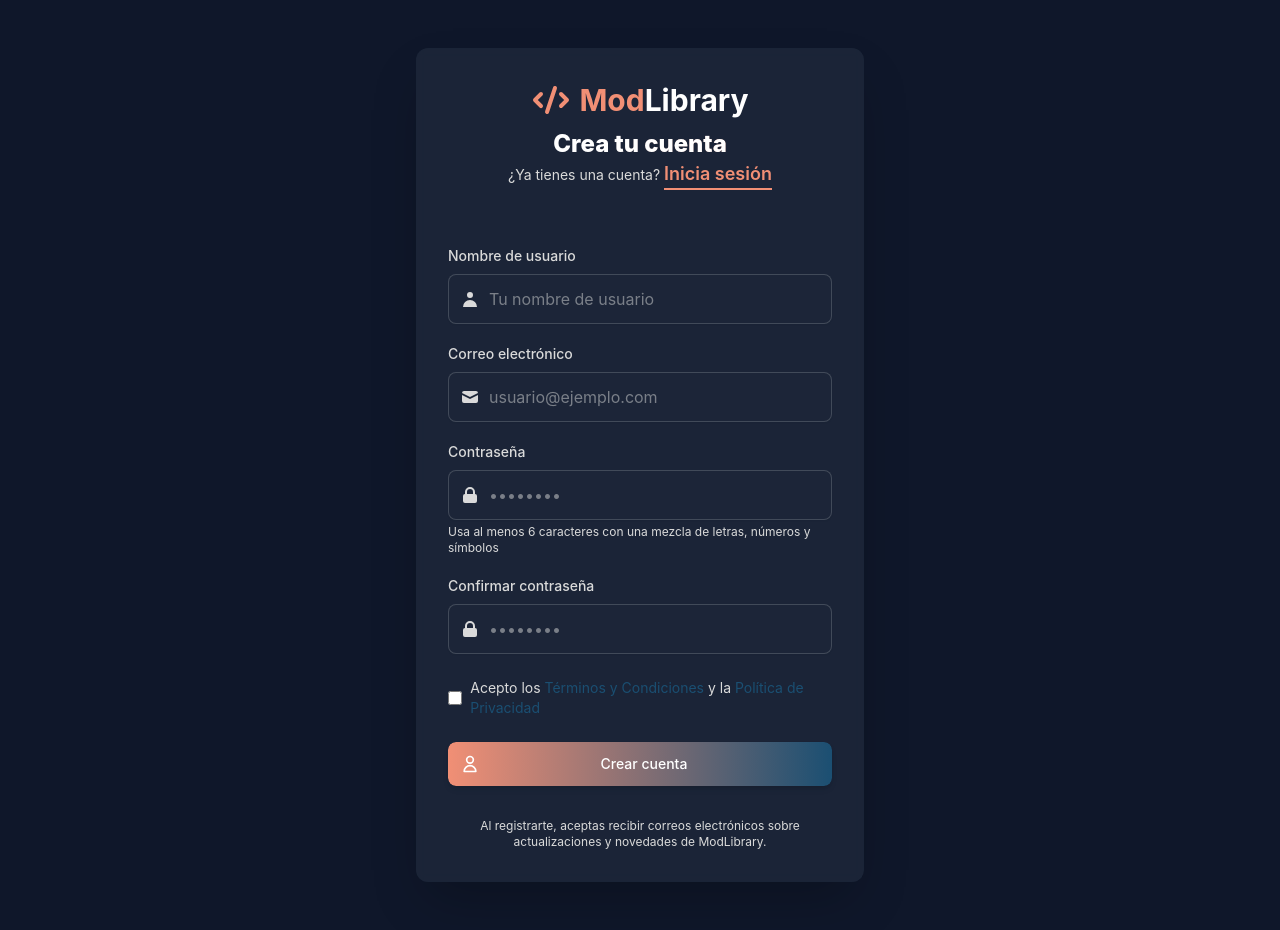
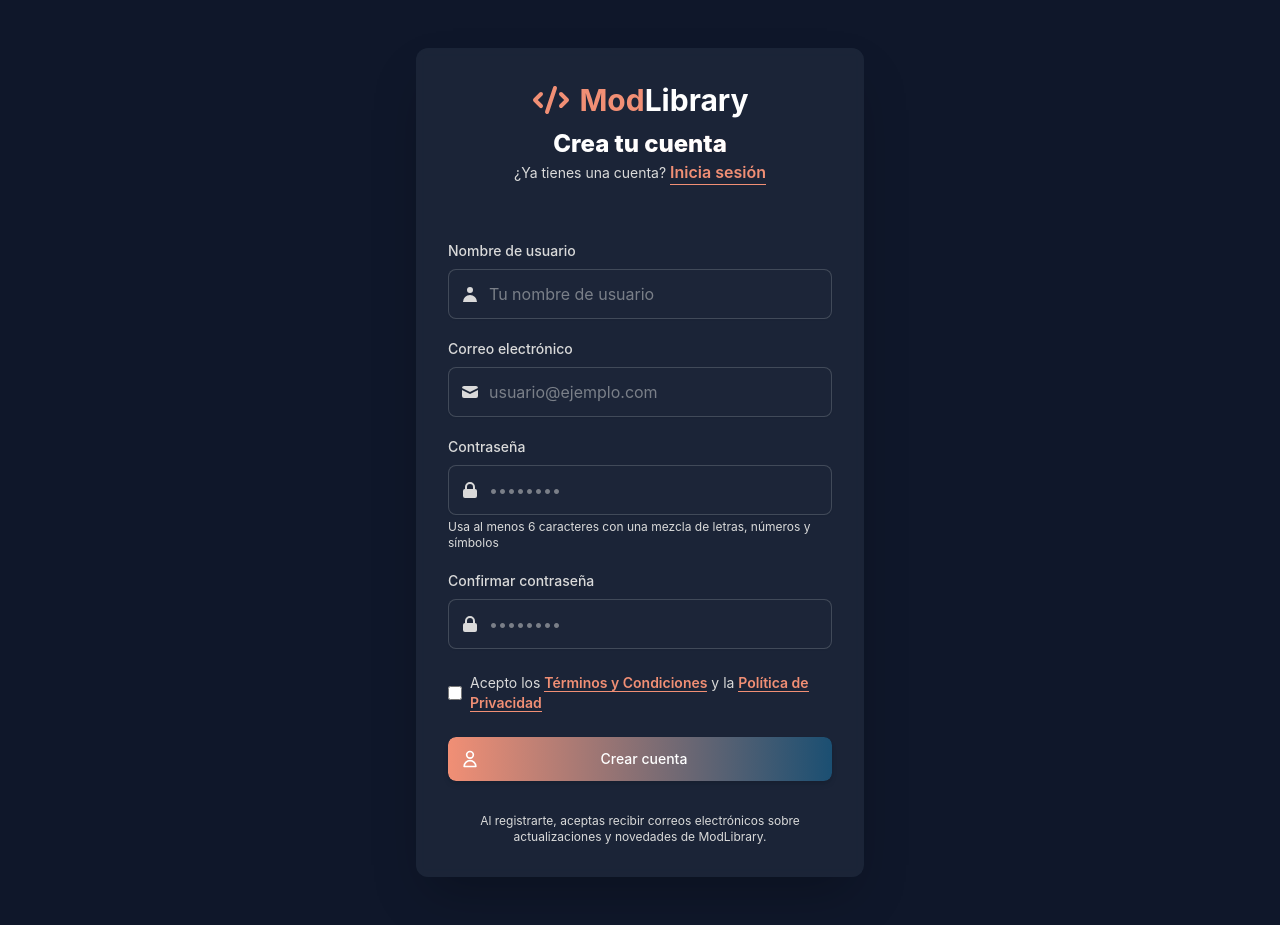
Before and after one commit to NachRz/ModLibrary, a React (Create React App) app in the folder frontend/: page /register in a window 1280 px wide. Built offline with nearby package versions, Linux system fonts and the light colour scheme.

Commit message:
Cambio en los estilos de los enlaces del inicio de session

```diff
--- a/frontend/src/components/auth/Login.jsx
+++ b/frontend/src/components/auth/Login.jsx
@@ -61,7 +61,7 @@ const Login = () => {
           <div className="pb-6 text-center">
             <p className="text-sm text-custom-detail">
               ¿No tienes una cuenta?{" "}
-              <Link to="/register" className="font-semibold text-lg text-custom-secondary hover:text-custom-primary border-b-2 border-custom-secondary hover:border-custom-primary transition-all duration-300 hover:scale-105 inline-block">
+              <Link to="/register" className="font-semibold text-base text-custom-secondary hover:text-custom-primary border-b border-custom-secondary hover:border-custom-primary transition-all duration-300 hover:scale-102 inline-block">
                 Regístrate ahora
               </Link>
             </p>
--- a/frontend/src/components/auth/Register.jsx
+++ b/frontend/src/components/auth/Register.jsx
@@ -85,7 +85,7 @@ const Register = () => {
           <div className="pb-6 text-center">
             <p className="text-sm text-custom-detail">
               ¿Ya tienes una cuenta?{" "}
-              <Link to="/login" className="font-semibold text-lg text-custom-secondary hover:text-custom-primary border-b-2 border-custom-secondary hover:border-custom-primary transition-all duration-300 hover:scale-105 inline-block">
+              <Link to="/login" className="font-semibold text-base text-custom-secondary hover:text-custom-primary border-b border-custom-secondary hover:border-custom-primary transition-all duration-300 hover:scale-102 inline-block">
                 Inicia sesión
               </Link>
             </p>
@@ -226,7 +226,7 @@ const Register = () => {
               className="h-4 w-4 text-custom-primary focus:ring-custom-primary border-custom-detail/20 rounded"
             />
             <label htmlFor="terms" className="ml-2 block text-sm text-custom-detail">
-              Acepto los <Link to="#" className="text-custom-primary hover:text-custom-secondary">Términos y Condiciones</Link> y la <Link to="#" className="text-custom-primary hover:text-custom-secondary">Política de Privacidad</Link>
+              Acepto los <Link to="#" className="text-custom-secondary font-semibold hover:text-custom-primary border-b border-custom-secondary hover:border-custom-primary transition-colors duration-300">Términos y Condiciones</Link> y la <Link to="#" className="text-custom-secondary font-semibold hover:text-custom-primary border-b border-custom-secondary hover:border-custom-primary transition-colors duration-300">Política de Privacidad</Link>
             </label>
           </div>
 
```
Also changed, not shown: 1 other file (tests, documents, lock files or other folders).
